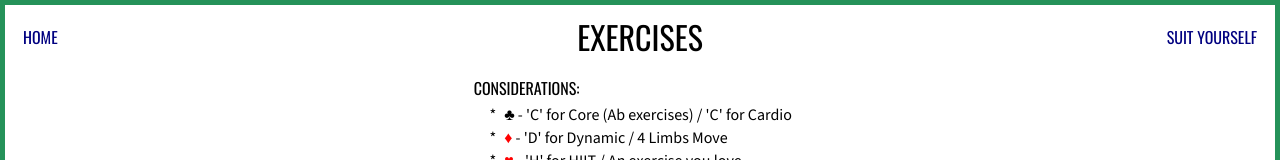
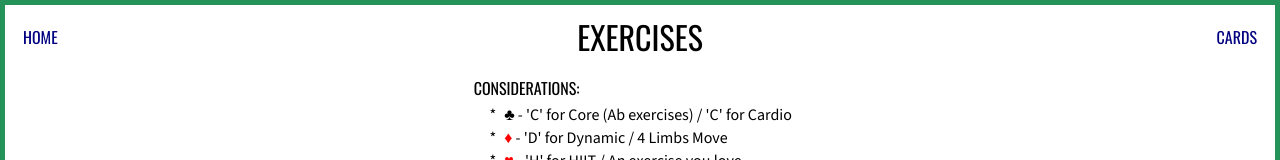
Before and after one commit to GMSoudersJr/card-workout, a SvelteKit app: page /exercises in a window 1280 px wide. Shown: the top 160 px of the page. Built offline with nearby package versions, Linux system fonts and the light colour scheme; a web font is replaced by a local one.

Commit message:
Rename suit yourself link to cards in fit the page

```diff
--- a/src/routes/exercises/+layout.svelte
+++ b/src/routes/exercises/+layout.svelte
@@ -5,7 +5,7 @@
   <div class="nav-and-heading">
     <a href="/" class="nav-link oswald-header home-link">HOME</a>
     <h1 class="heading oswald-header">EXERCISES</h1>
-    <a href="/cards" class="suit-yourself-link oswald-header">SUIT YOURSELF</a>
+    <a href="/cards" class="suit-yourself-link oswald-header">CARDS</a>
 
   </div>
   <slot />
```
